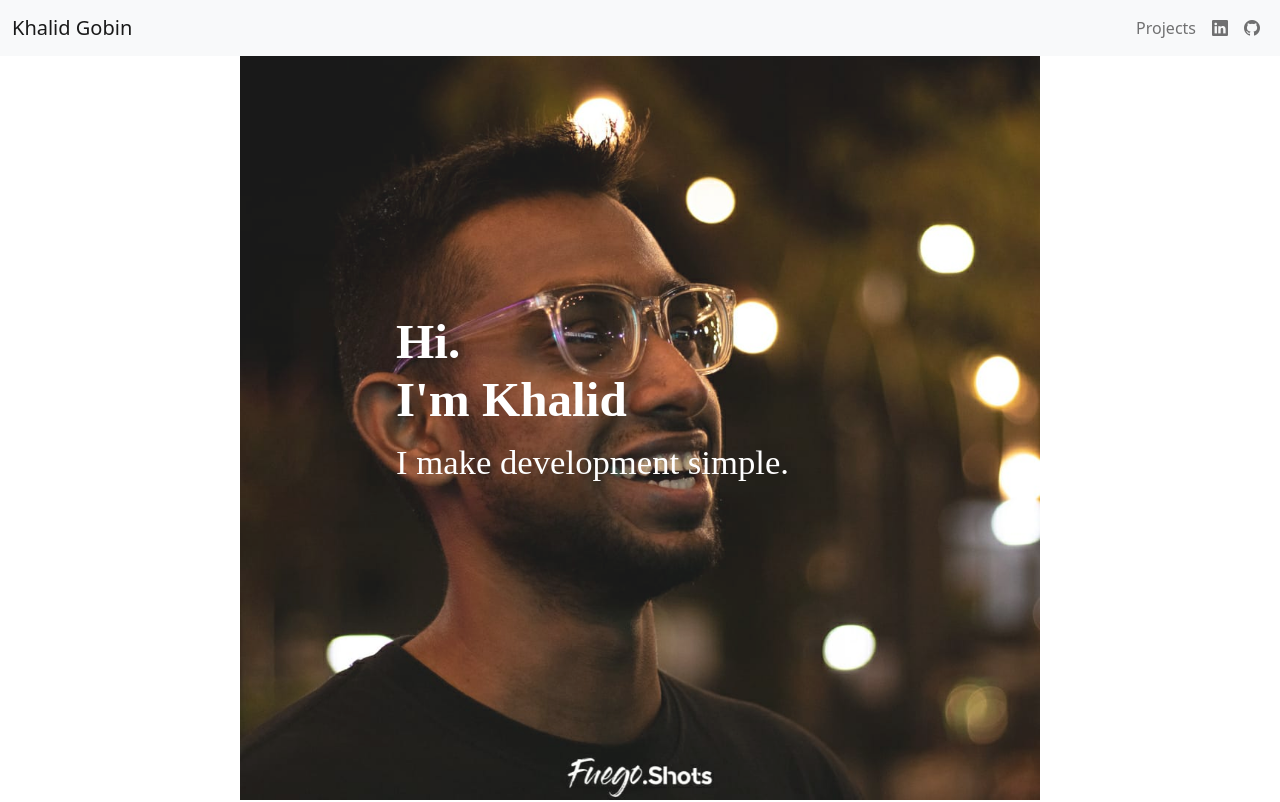
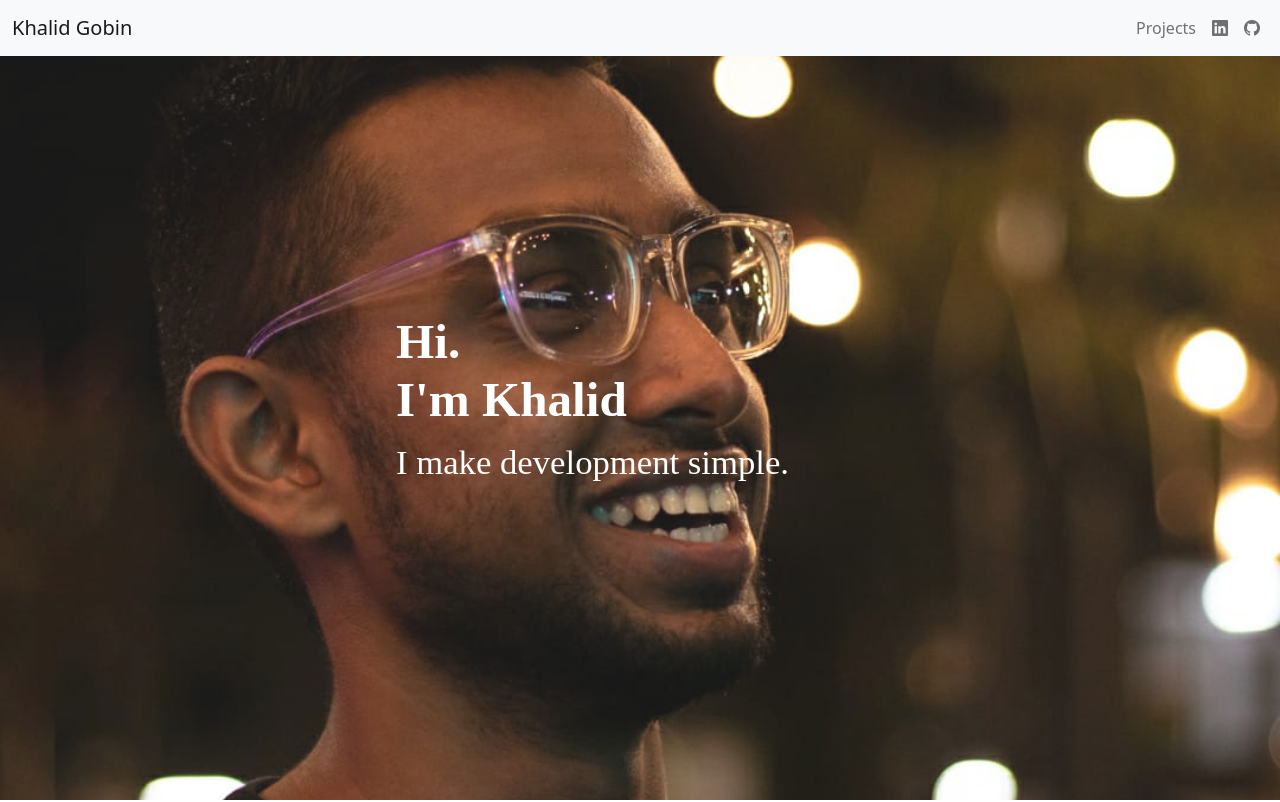
Before and after one commit to kgobin2000/myportfolio, a React (Create React App) app: page / in a window 1280 px wide. Shown: the top 802 px of the page. Built offline with nearby package versions, Linux system fonts and the light colour scheme.

Commit message:
Update App.css

```diff
--- a/src/App.css
+++ b/src/App.css
@@ -8,7 +8,7 @@
   background-attachment: fixed;
   background-position: center;
   background-repeat: no-repeat;
-  background-size: contain;
+  width: 100vw;
 
   width: 100vw;
   opacity: 0.9;
```
